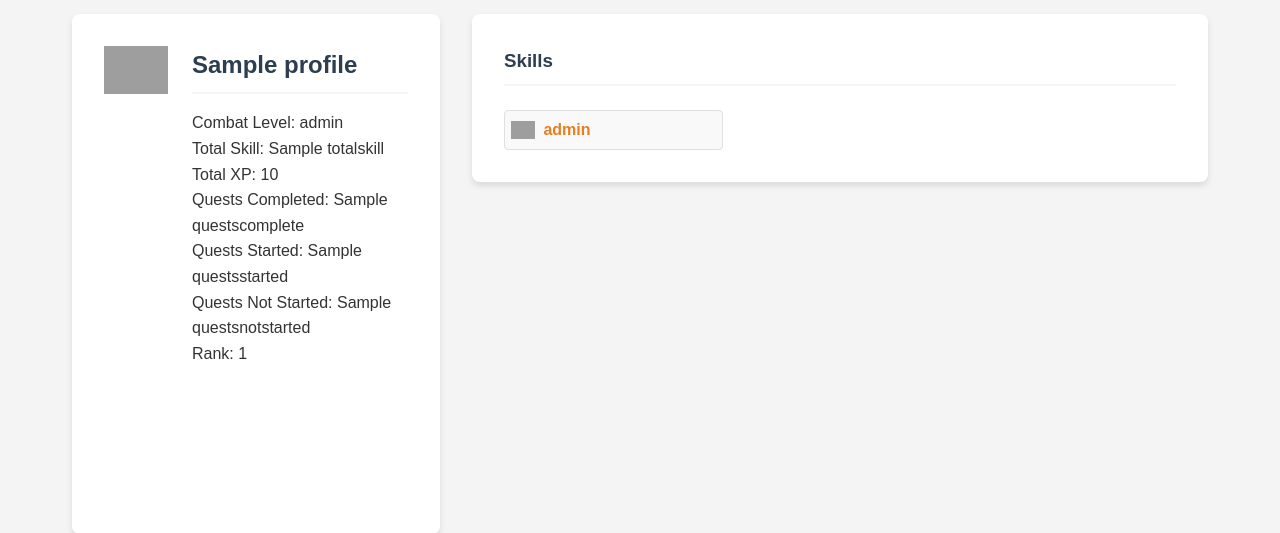
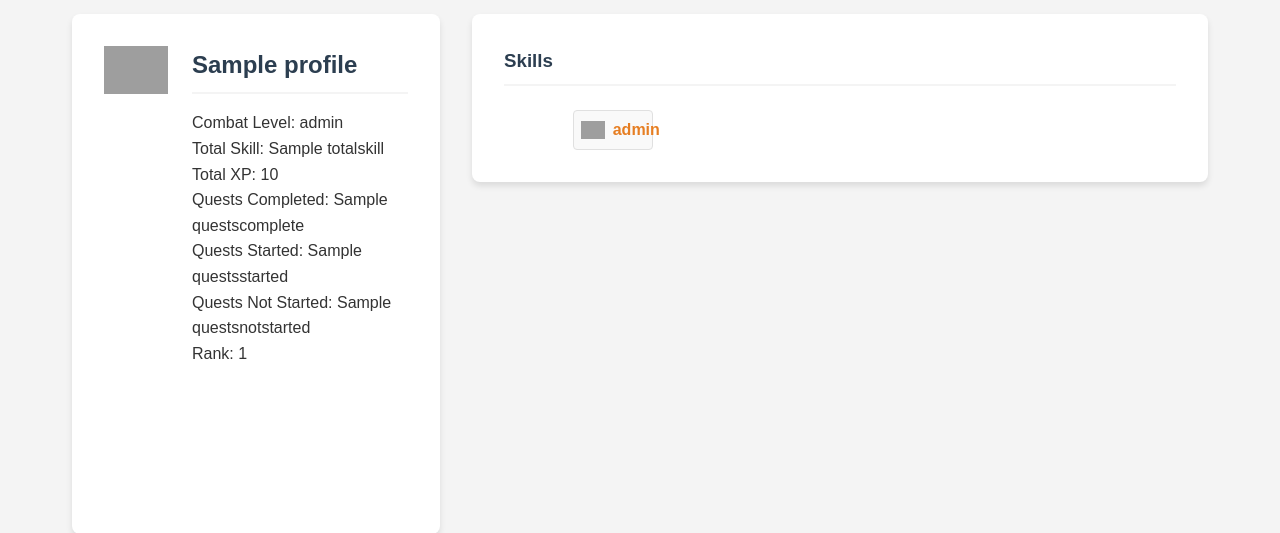
Before and after one commit to JeroenLam/rs_clan_website, a Flask app: template templates/profile.html in a window 1280 px wide. Shown: the part 365-898 px from the top of the page. Run offline with Flask 3, Linux system fonts and the light colour scheme; the template is opened without the code that fills it: most values are stand-ins (such as "Sample title", 1, 10 or a date in 2020); grey boxes are pictures that could not be loaded.

Commit message:
style: reduce skill item width and center in grid

```diff
--- a/static/css/style.css
+++ b/static/css/style.css
@@ -390,6 +390,8 @@ footer {
     border: 1px solid #e0e0e0;
     transition: transform 0.2s, box-shadow 0.2s;
     cursor: pointer;
+    width: 80px;
+    margin: 0 auto;
 }
 
 .skill-item:hover {
```
